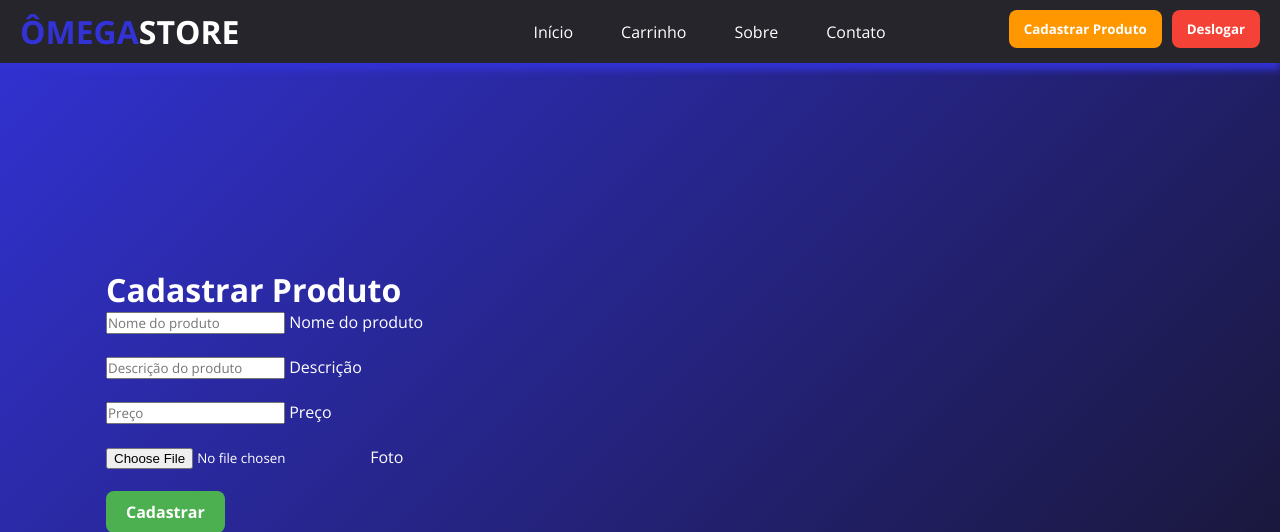
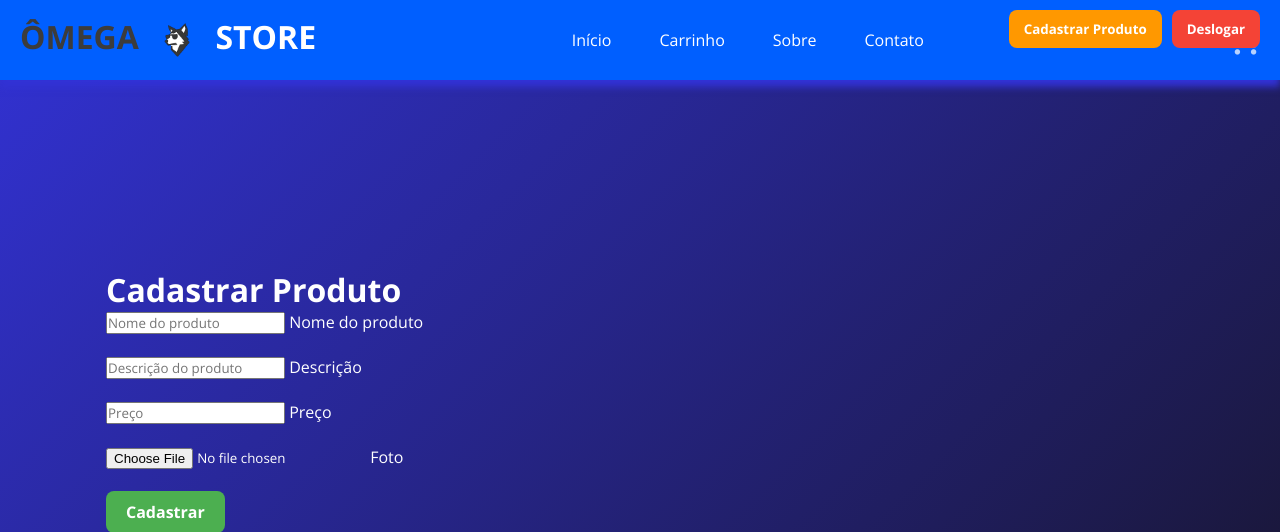
Before and after one commit to Joelsonsmendonca/e-commerce, a PHP site: page /e-commerce/index.php?url=cadastrar-produto in a window 1280 px wide. Shown: the top 532 px of the page. Run offline with PHP 8.4, Linux system fonts and the light colour scheme; the visitor is signed in with stand-in values (Sample User, id 1).

Commit message:
Mudanças no visual

```diff
--- a/index.php
+++ b/index.php
@@ -34,18 +34,18 @@ if (isset($_GET['url'])) {
     <link rel="stylesheet" href="pages/fontawesome-free-6.6.0-web/css/all.css">
     <link rel="icon" type="image/x-icon" href="pages/images/1731979779455.png">
 
-
+            <style>
+                .logotipo-img {
+                    width: 60px; /* Adjust the width as needed */
+                    height: auto; /* Maintain aspect ratio */
+                    vertical-align: middle;
+                }
+            </style>
             <header>
-                <?php
-                // Mensagem de boas-vindas
-                if (isset($_SESSION['login'])) {
-                    echo '<h6>Olá, ' . $_SESSION['nome'] . '</h6>';
-                }
-                ?>
                 <div class="barra-navegacao">
                     <div class="conteudo-cabecalho">
                         <div onclick="window.location.href='/e-commerce'" style="cursor: pointer;">
-                            <h1 class="logotipo">ÔMEGA<span class="logotipo-destaque">STORE</span></h1>
+                            <h1 class="logotipo">ÔMEGA <img src="pages/images/1731979779455.png" alt="Logo" class="logotipo-img"> <span class="logotipo-destaque">STORE</span></h1>
                         </div>
 
                         <!-- Navegação com links para diferentes seções do site -->
--- a/pages/cadastrar-produto.php
+++ b/pages/cadastrar-produto.php
@@ -1,10 +1,13 @@
 <?php
 
+// Verifica se o usuário tem permissão para acessar a página
 if ($_SESSION['cargo'] != 1) {
-    header('Location: /e-commerce/index.php');
+    // Redireciona para a página inicial se o usuário não tiver permissão
+    header('Location: /e-commerce/');
     exit();
 }
 
+// Define a URL para redirecionamento após o cadastro do produto
 $url = "http://localhost:63342/e-commerce/?url=cadastrar-produto";
 
 // Verifica se o formulário foi enviado
@@ -36,7 +39,6 @@ if (isset($_POST['acao'])) {
                     // Executa a consulta com os dados do formulário e o caminho do arquivo
                     $sql->execute(array($nome, $descricao, $preco, $diretorio, $_SESSION['id']));
                     // Define a mensagem de sucesso na sessão
-                    echo '<script>alert("Produto cadastrado com sucesso")</script>';
                     // Redireciona para a mesma página
                     header("Location: $url");
                     exit();
@@ -85,6 +87,7 @@ if (isset($_POST['acao'])) {
         </div>
         <br/>
 
-        <button name="acao" class="btn btn-cadastrar-produto w-100 py-2" type="submit">Cadastrar</button>        <br/>
+        <button name="acao" class="btn btn-cadastrar-produto w-100 py-2" type="submit">Cadastrar</button>
+        <br/>
     </form>
 </div>
--- a/pages/css/index.css
+++ b/pages/css/index.css
@@ -55,7 +55,7 @@ body, html {
 }
 
 .barra-navegacao {
-    background-color: #25252b;
+    background-color: #005fff;
     padding: 10px 20px;
     position: fixed;
     top: 0;
@@ -75,7 +75,7 @@ body, html {
 }
 
 .logotipo {
-    color: #3232d5;
+    color: #3c3c3c;
 }
 
 .logotipo-destaque {
```
Also changed, not shown: uploads/6748e5e4358d4.gif (added), uploads/6748e60b25d93.jpeg (added), 1 other file.
